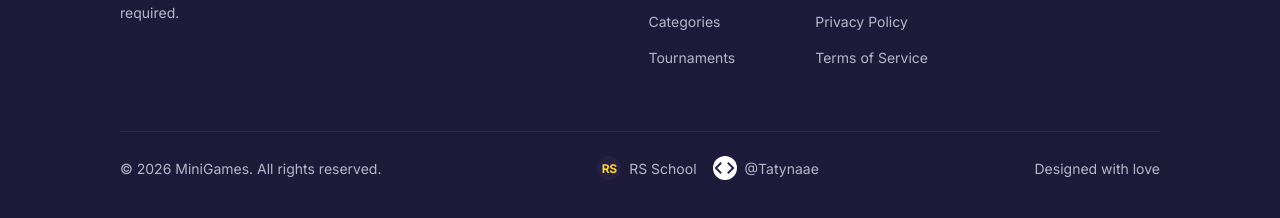
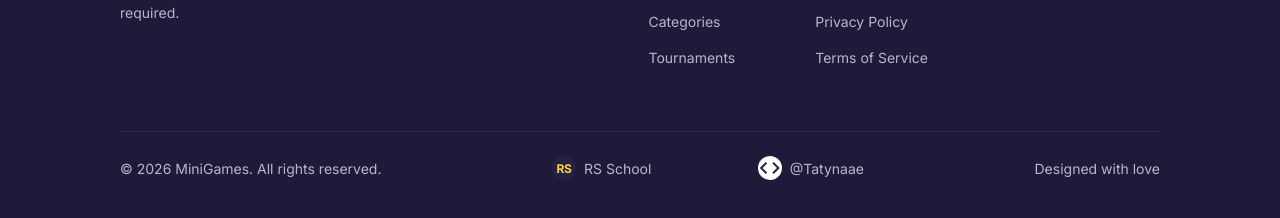
Before and after one commit to Tatynaae/minigames, a website built with webpack: page src/index.html in a window 1280 px wide. Shown: the part 2567-2785 px from the top of the page. Built offline with nearby package versions, Linux system fonts and the light colour scheme.

Commit message:
fix: style of footer texts

```diff
--- a/src/components/footer/footer.scss
+++ b/src/components/footer/footer.scss
@@ -181,13 +181,13 @@
 .footer__meta {
   display: flex;
   flex-direction: row;
-  flex-wrap: wrap;
   justify-content: space-between;
   align-items: center;
   gap: $space-3 $space-6;
   font-size: $font-size-sm;
   line-height: $line-height-sm;
   color: $color-text-muted-light;
+  text-wrap: nowrap;
 
   @include mobile-down {
     flex-direction: column;
@@ -202,7 +202,14 @@
   display: flex;
   flex-direction: row;
   align-items: center;
+  justify-content: space-between;
   gap: $space-3;
+  width: 30%;
+
+  @include tablet-down {
+    width: 100%;
+    justify-content: start;
+  }
 }
 
 .footer__designed {
```
